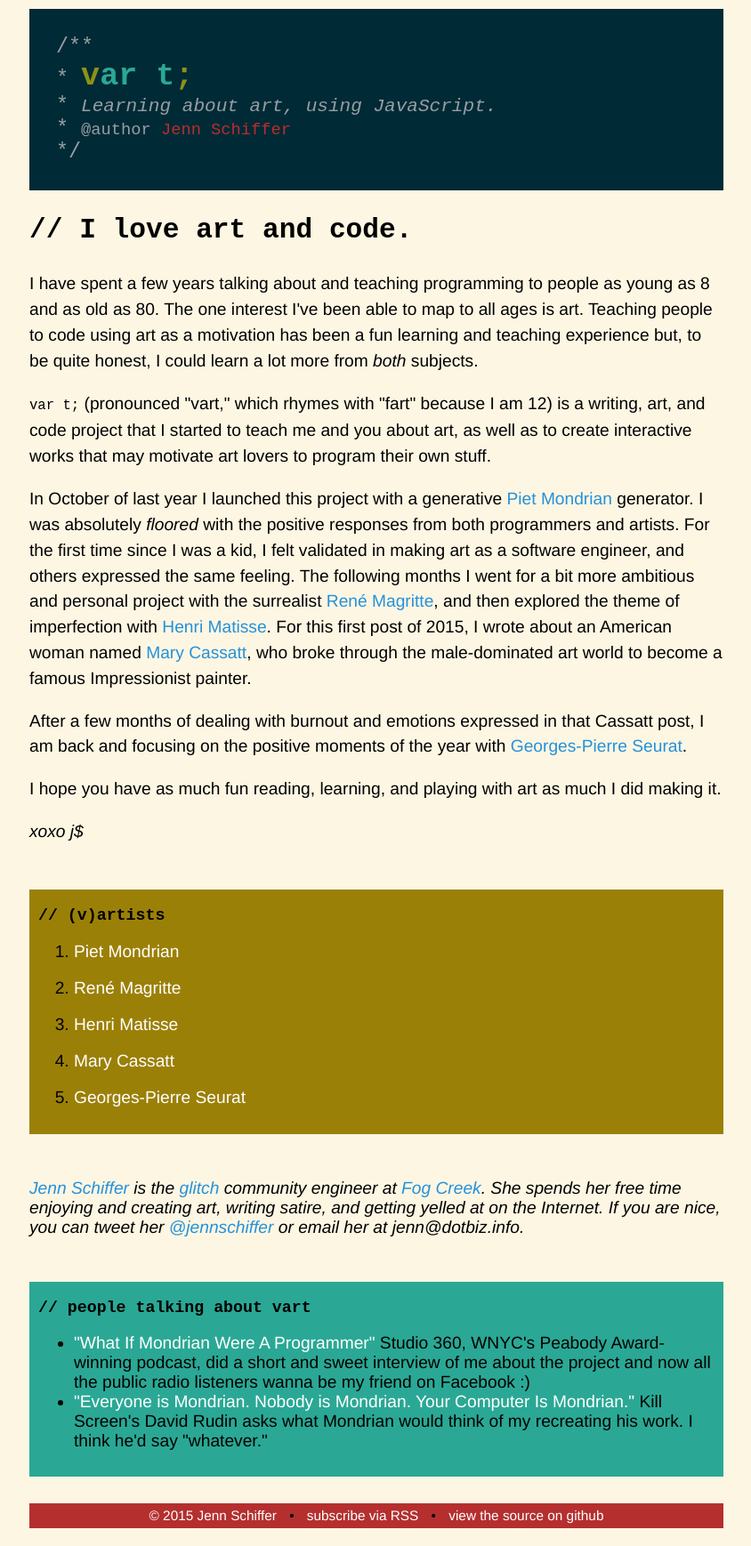
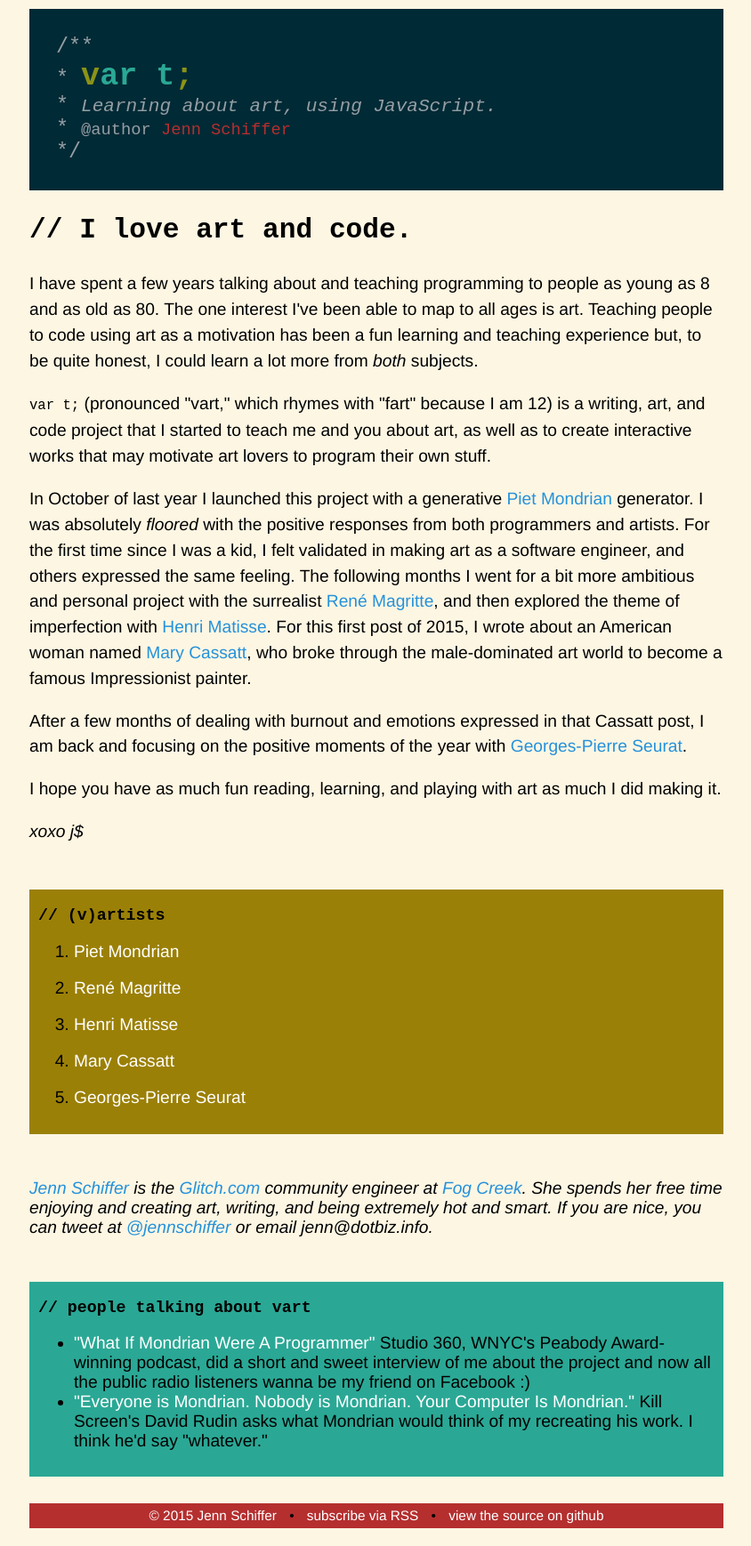
Before and after one commit to jennschiffer/var-t, a Jekyll site: the page built from index.html, in a window 1280 px wide. Shown: the whole page at 89% size, without its empty margins (217-1061 px from the left). Built offline with Jekyll 4.4.1, drawn with Linux system fonts in a browser that asks for light colours.

Commit message:
bio update

```diff
--- a/_includes/footer.html
+++ b/_includes/footer.html
@@ -13,7 +13,7 @@
     </div>
 
     <div id="about">
-      <p><a href="{{ site.website }}">{{ site.author }}</a> is the <a href="http://glitch.com">glitch</a> community engineer at <a href="http://fogcreek.com">Fog Creek</a>. She spends her free time enjoying and creating art, writing satire, and getting yelled at on the Internet. If you are nice, you can tweet her <a href="http://twitter.com/jennschiffer">@jennschiffer</a> or email her at {{ site.email }}.</p>
+      <p><a href="{{ site.website }}">{{ site.author }}</a> is the <a href="http://glitch.com">Glitch.com</a> community engineer at <a href="http://fogcreek.com">Fog Creek</a>. She spends her free time enjoying and creating art, writing, and being extremely hot and smart. If you are nice, you can tweet at <a href="http://twitter.com/jennschiffer">@jennschiffer</a> or email {{ site.email }}.</p>
     </div>
 
     <div id="press">
```
